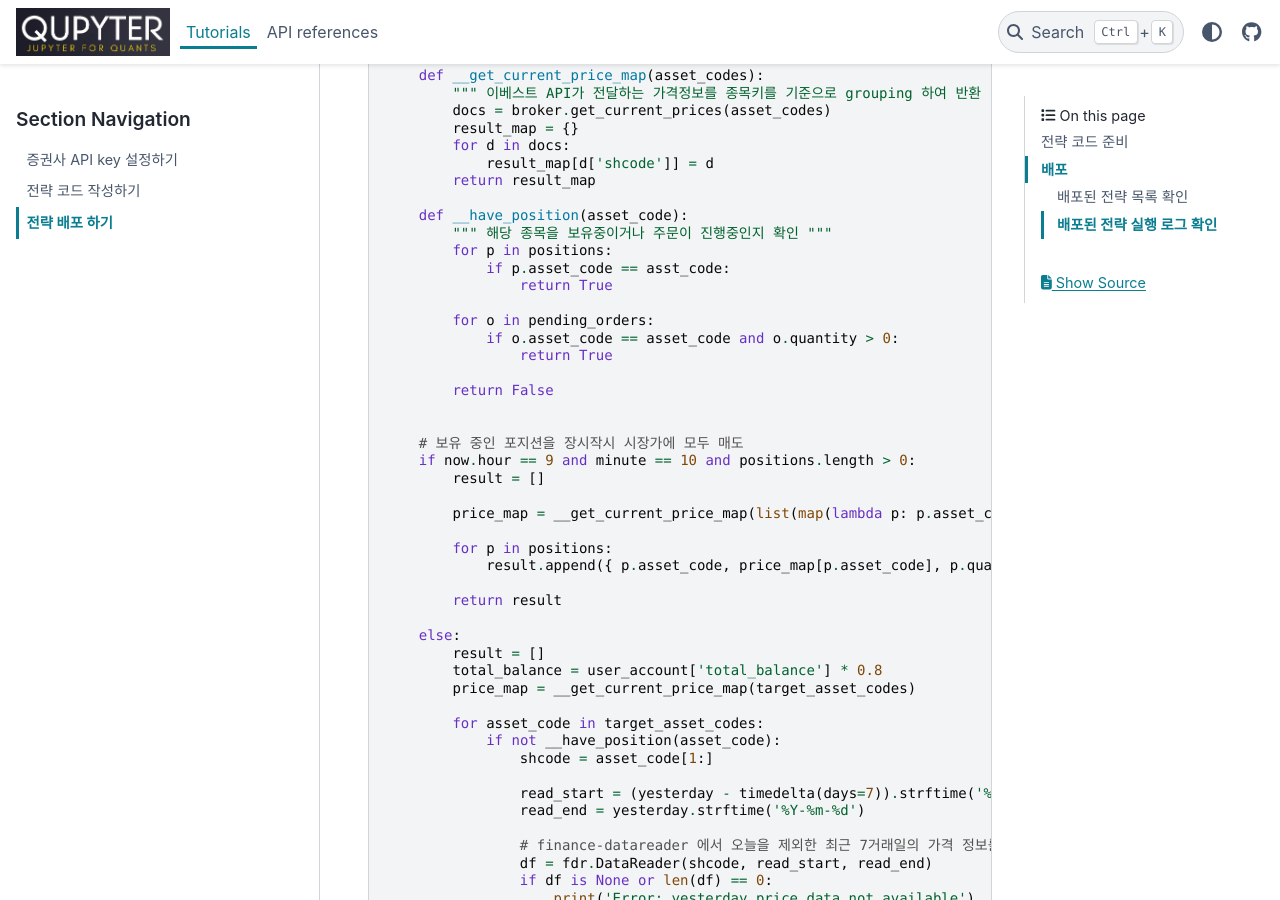
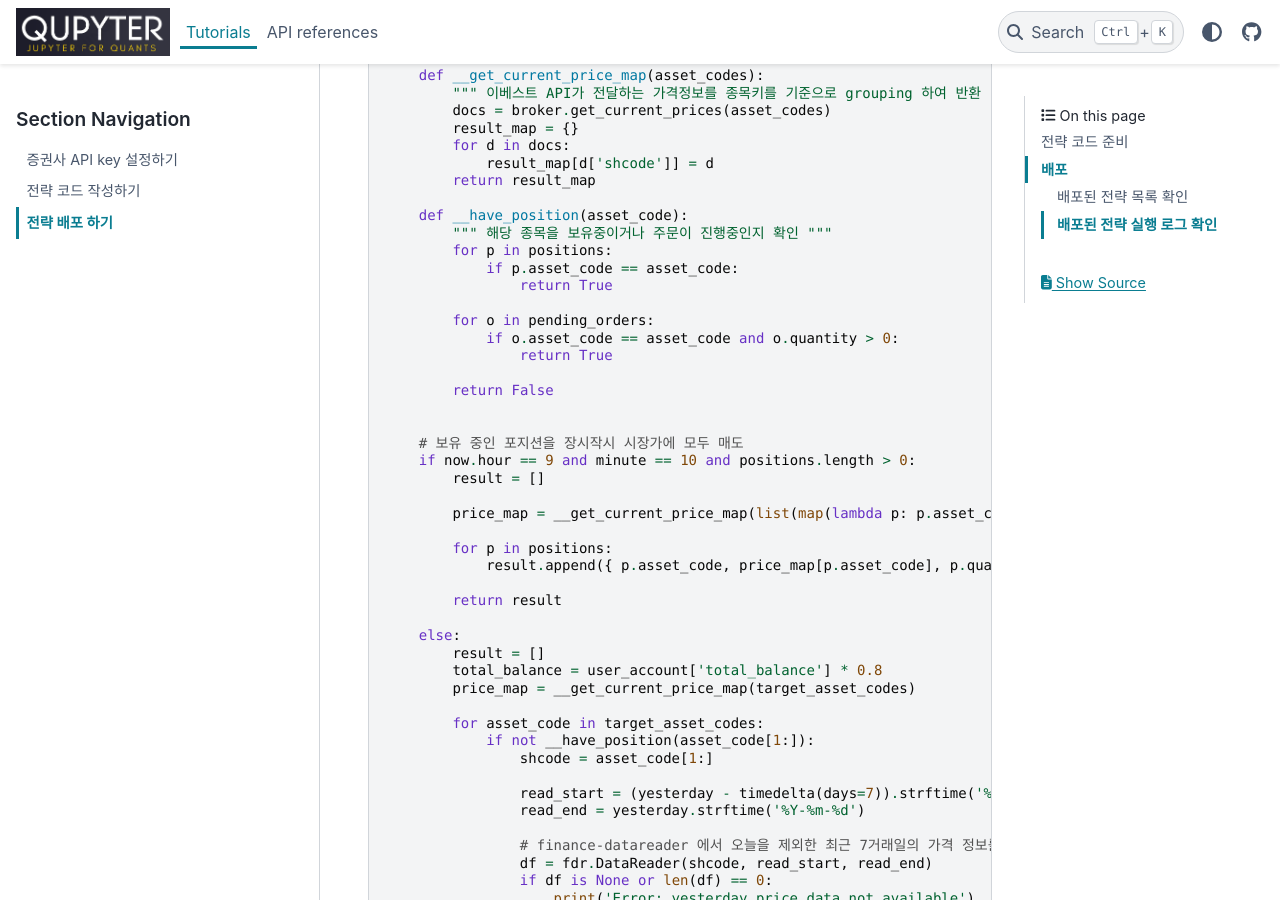
Before and after one commit to qrstai/qupyter, a Sphinx documentation site: the page built from docs/source/tutorials/deploy.md, in a window 1280 px wide and 900 px high, scrolled down 744 px. Built offline with Sphinx 7.4.7 and the PyData theme 0.15.4, drawn with Linux system fonts in a browser that asks for light colours.

Commit message:
docs: fix bug in sample code

```diff
--- a/docs/source/tutorials/deploy.md
+++ b/docs/source/tutorials/deploy.md
@@ -38,7 +38,7 @@ async def trade_func(user_account, pending_orders, positions, broker):
     def __have_position(asset_code):
         """ 해당 종목을 보유중이거나 주문이 진행중인지 확인 """
         for p in positions:
-            if p.asset_code == asst_code:
+            if p.asset_code == asset_code:
                 return True
 
         for o in pending_orders:
@@ -65,7 +65,7 @@ async def trade_func(user_account, pending_orders, positions, broker):
         price_map = __get_current_price_map(target_asset_codes)
 
         for asset_code in target_asset_codes:
-            if not __have_position(asset_code):
+            if not __have_position(asset_code[1:]):
                 shcode = asset_code[1:]
 
                 read_start = (yesterday - timedelta(days=7)).strftime('%Y-%m-%d')
```
